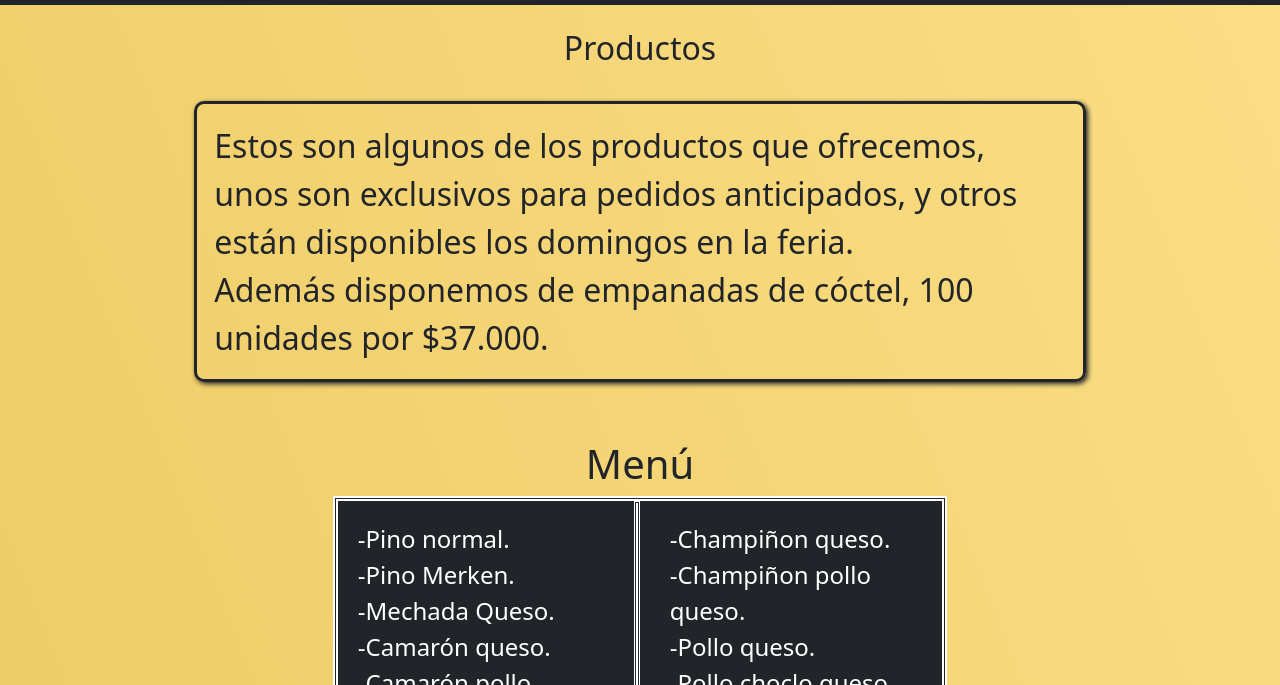
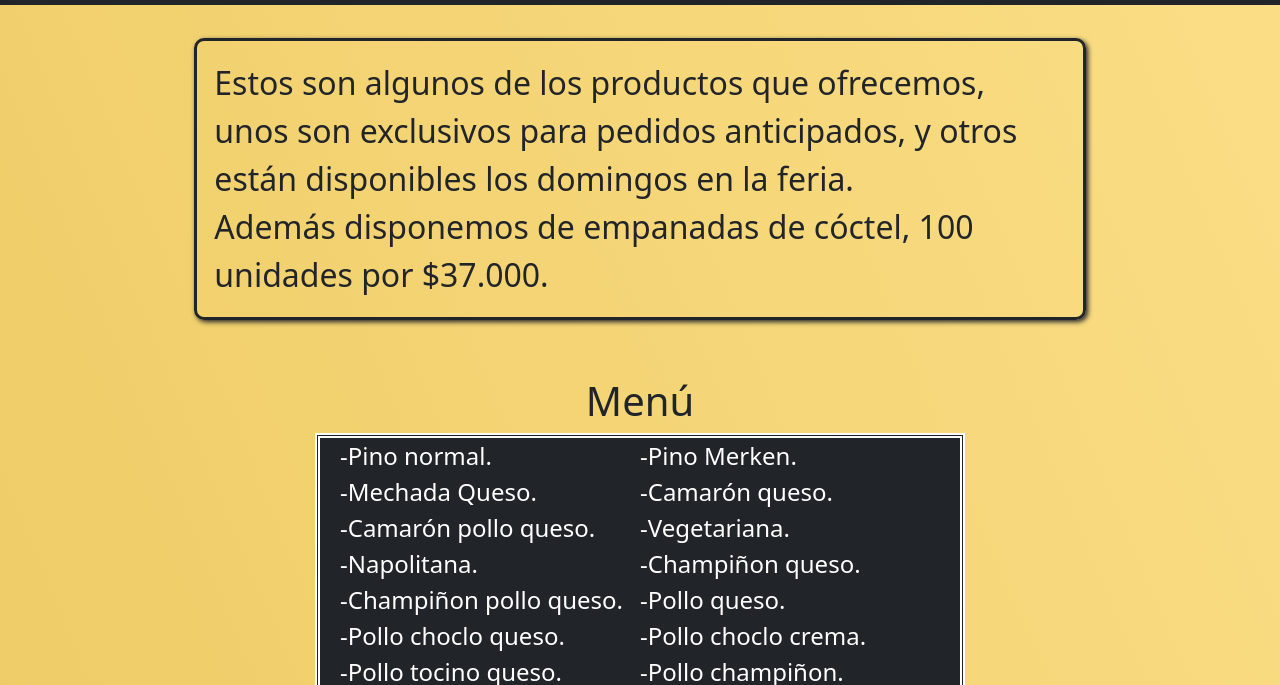
Before and after one commit to AlexisADpm/Pagina-empanadas, a plain HTML site: page El Sazon de Pablo/index.html in a window 1280 px wide. Both pictures are taken after a click on the tab "Productos". Shown: the part 115-800 px from the top of the page. Drawn offline with nearby package versions, Linux system fonts and the light colour scheme.

Commit message:
version 1.6

```diff
--- a/El Sazon de Pablo/estilos.css
+++ b/El Sazon de Pablo/estilos.css
@@ -1,3 +1,5 @@
+
+
 body{
     background-image: linear-gradient(to right top, #e7c254, #ecc961, #f1d06d, #f6d77a, #fbde86);
   }
@@ -144,25 +146,61 @@ div ul li button.nav-link:hover{
     height: 110%;
 }
 
-section div ul li a{
-    color: rgb(255, 255, 255);font-size: x-large; text-decoration: none;
-}
 
-.menu-empanadas{
-    background-color: #212529;
+
+/* Menu empanadas */
+
+.contenedor-section {
     display: flex;
     justify-content: center;
-    gap: 5%;
+    overflow-x: hidden;
+    overflow-y: hidden;
+   }
+
+section{
+    display: flex;
+    align-items: center;
+    flex-direction: column;
+    min-width: 350px;
+    padding-bottom: 50px;
+    width: 100%;
+  }
+
+  .menu-empanadas{
+    background-color: #212529;
     border: 5px;
     border-color: white;
     border-style: double;
-}
+  }
 
-.menu-empanadas ul li {
-    transition: transform 0.3s ease-in-out;
+  .menu-empanadas a{
+    color: rgb(255, 255, 255);
+    font-size: x-large;
+    text-decoration: none;
+  }
+
+  .menu-empanadas ul li {
+    transition: transform 0.2s ease-in-out;
   }
 
   .menu-empanadas ul li:hover {
     transform: scale(1.13);
     background-color: rgb(50, 50, 50);
   }
+
+  .menu-empanadas ul{
+    list-style: none;
+    padding: 0px 20px 0px 20px;
+    display: grid;
+    grid-template-columns: 300px 300px;
+  }
+
+  @media (max-width: 770px) {
+    .menu-empanadas ul{
+      grid-template-columns: 300px;
+    }
+  }
+
+  footer{
+
+  }
--- a/El Sazon de Pablo/index.html
+++ b/El Sazon de Pablo/index.html
@@ -94,7 +94,6 @@
 
         <!--Productos-->
         <div class="tab-pane fade container" id="pills-profile" role="tabpanel" aria-labelledby="pills-profile-tab" tabindex="0">
-          <h2 class="h2 m-4 text-body text-center" >Productos</h2>
 
           <!--Texto productos-->
           <div class="Caja">
@@ -103,13 +102,12 @@
           </div>
           <br>
 
-          <!--Indice de empanadas-->
-
-          <section style="display: flex; flex-direction: column; align-items: center; padding-bottom: 3%;">
+          <!--Menu de empanadas-->
+          <div class="contenedor-section">
+            <section>
             <h1>Menú</h1>
             <div class="menu-empanadas">
-                <div>
-                    <ul style="list-style: none; padding: 20px;">
+              <ul>
                 <li><a href="#pino">-Pino normal.</a></li>
                 <li><a href="#pino-merken">-Pino Merken.</a></li>
                 <li><a href="#mechada-queso">-Mechada Queso.</a></li>
@@ -117,11 +115,6 @@
                 <li><a href="#camaron-pollo-queso">-Camarón pollo queso.</a></li>
                 <li><a href="#vegetariana">-Vegetariana.</a></li>
                 <li><a href="#napolitana">-Napolitana.</a></li>
-                    </ul>
-                </div>
-                <div style="color: white; border-style: double"></div>
-                <div>
-                    <ul style="list-style: none; padding: 20px 20px 20px 0px;">
                 <li><a href="#champinon-queso">-Champiñon queso.</a></li>
                 <li><a href="#champinon-pollo-queso">-Champiñon pollo queso.</a></li>
                 <li><a href="#pollo-queso">-Pollo queso.</a></li>
@@ -131,8 +124,9 @@
                 <li><a href="#pollo-champiñon">-Pollo champiñon.</a></li>
               </ul>
             </div>
+          </section>
           </div>
-          </section>
+
 
           <!--Rellenos-->
 
@@ -339,7 +333,6 @@
                 </ul>
             </div>
           </section>
-
         </div>
 
       <!--Footer-->
```
Lines whose indentation alone changed are shown as unchanged.
